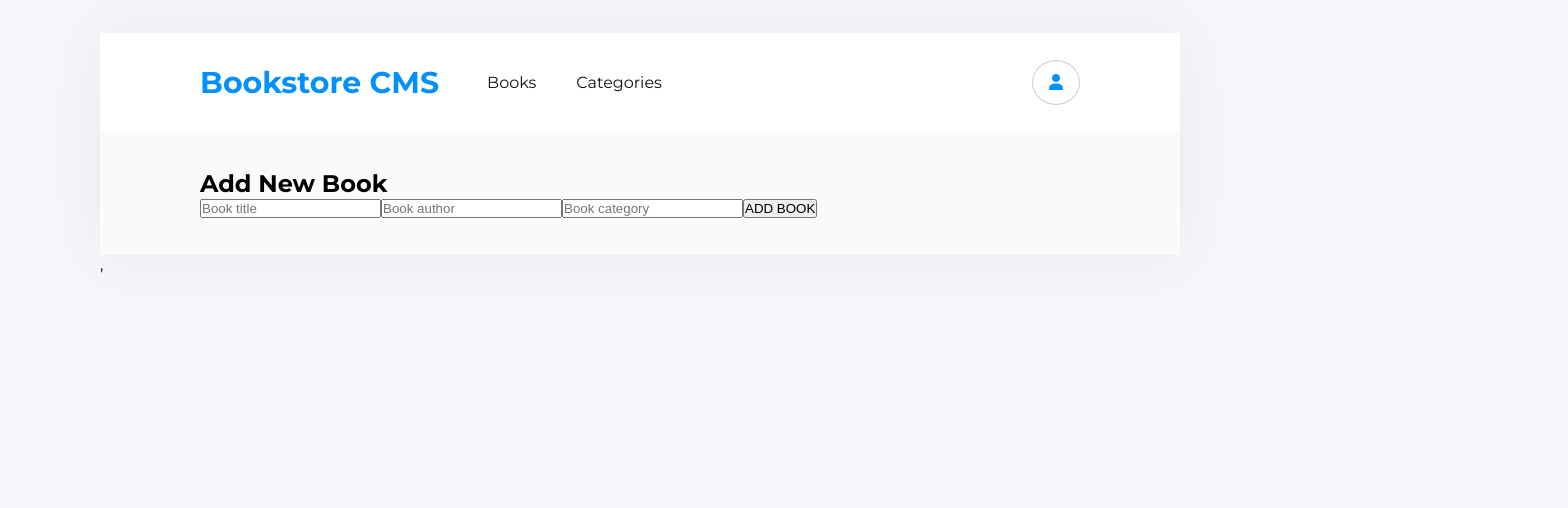
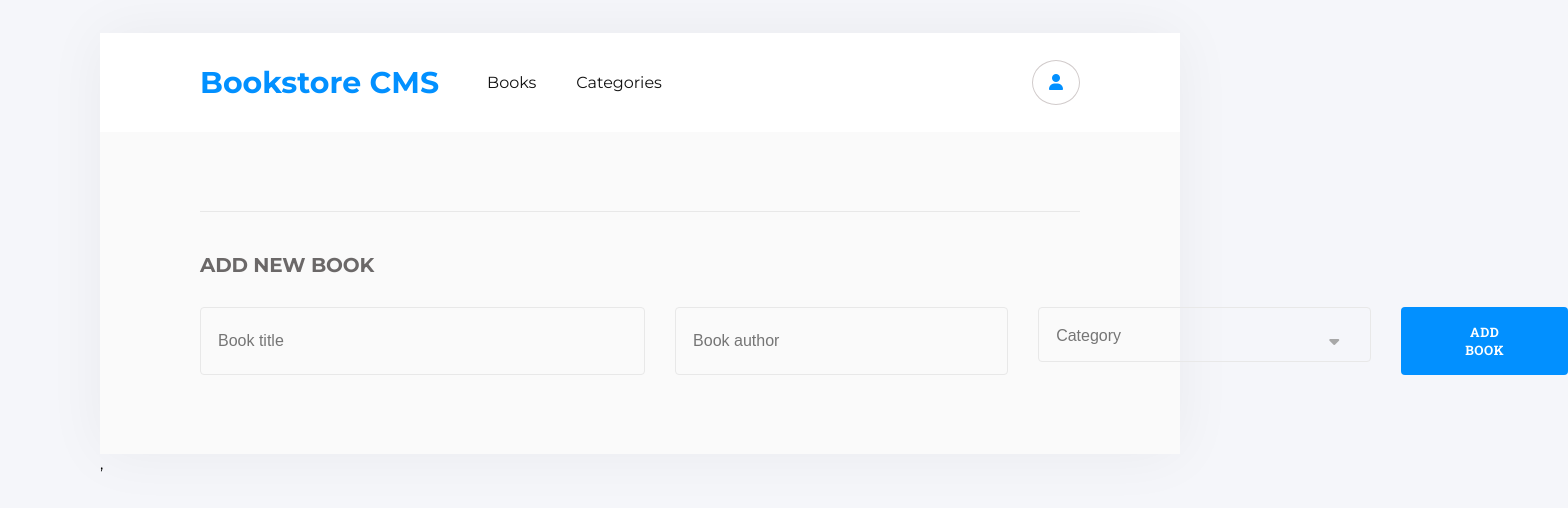
Before and after one commit to DevaWinner/book-store, a React (Create React App) app: page / in a window 1280 px wide. Shown: the part 116-624 px from the top of the page, 1568 px wide, since content can reach past the window. Built offline with nearby package versions, Linux system fonts and the light colour scheme; no server answers.

Commit message:
Restructure and style input form

```diff
--- a/src/components/Input.js
+++ b/src/components/Input.js
@@ -2,6 +2,7 @@ import React, { useState } from 'react';
 import { useDispatch } from 'react-redux';
 import { v4 as uuidv4 } from 'uuid';
 import { addBook } from '../redux/books/booksSlice';
+import './styles/input.css';
 
 const Input = () => {
   const [title, setTitle] = useState('');
@@ -32,10 +33,35 @@ const Input = () => {
   return (
     <div className="form-container">
       <h2>Add New Book</h2>
-      <form>
-        <input type="text" placeholder="Book title" id="title" value={title} onChange={(e) => setTitle(e.target.value)} />
-        <input type="text" placeholder="Book author" id="author" value={author} onChange={(e) => setAuthor(e.target.value)} />
-        <input type="text" placeholder="Book category" id="category" value={category} onChange={(e) => setCategory(e.target.value)} />
+      <form className="input-form">
+        <input
+          type="text"
+          placeholder="Book title"
+          id="title"
+          value={title}
+          onChange={(e) => setTitle(e.target.value)}
+          className="title"
+        />
+        <input
+          type="text"
+          placeholder="Book author"
+          id="author"
+          value={author}
+          onChange={(e) => setAuthor(e.target.value)}
+          className="author"
+        />
+        <div className="category-input">
+          <input
+            type="text"
+            placeholder="Category"
+            id="category"
+            value={category}
+            onChange={(e) => setCategory(e.target.value)}
+            className="category"
+          />
+          <i className="fas fa-caret-down" />
+        </div>
+
         {errorMessage && <div className="text-danger error-message">{errorMessage}</div>}
         <button type="submit" id="add-new-book" onClick={submitHandler}>ADD BOOK</button>
       </form>
--- /dev/null
+++ b/src/components/styles/input.css
@@ -0,0 +1,83 @@
+.form-container {
+    display: flex;
+    flex-direction: column;
+    gap: 1.88rem;
+    width: 100%;
+    border-top: 1px solid var(--gray-three);
+    margin-top: 2.6rem;
+    padding: 2.6rem 0;
+}
+
+.form-container h2 {
+  font-size: 1.25rem;
+  font-weight: bold;
+  letter-spacing: -0.18px;
+  text-transform: uppercase;
+  color: var(--gray-one);
+}
+
+.input-form {
+  display: flex;
+  gap: 1.88rem;
+  width: 100%;
+  color: var(--gray-three);
+}
+
+.title {
+  padding: 0.813rem 13.688rem 0.813rem 1.063rem;
+  border-radius: 4px;
+  border: solid 1px var(--white-three);
+  background-color: var(--white-two);
+  font-size: 1rem;
+  font-weight: normal;
+  color: var(--gray-one);
+}
+
+.author {
+  padding: 0.813rem 6.688rem 0.813rem 1.063rem;
+  border-radius: 4px;
+  border: solid 1px var(--white-three);
+  background-color: var(--white-two);
+  font-size: 1rem;
+  font-weight: normal;
+  color: var(--gray-one);
+}
+
+.category-input {
+  position: relative;
+}
+
+.category-input input {
+  padding: 1.2rem 6.688rem 1rem 1.063rem;
+  border-radius: 4px;
+  border: solid 1px var(--white-three);
+  background-color: var(--white-two);
+  font-size: 1rem;
+  font-weight: normal;
+  color: var(--gray-one);
+}
+
+.category-input i {
+  position: absolute;
+  top: 50%;
+  right: 2rem;
+  transform: translateY(-50%);
+  pointer-events: none;
+  color: var(--gray-two);
+}
+
+
+
+.input-form button {
+  background-color: var(--blue-primary);
+  color: white;
+  font-size: 0.813rem;
+  font-weight:600;
+  font-family: 'Roboto Slab', serif;
+  padding: 1rem 4rem;
+  border-radius: 0.25rem;
+  border: none;
+  cursor: pointer;
+  transition: filter 0.2s;
+  letter-spacing: 0.5px;
+}
```
